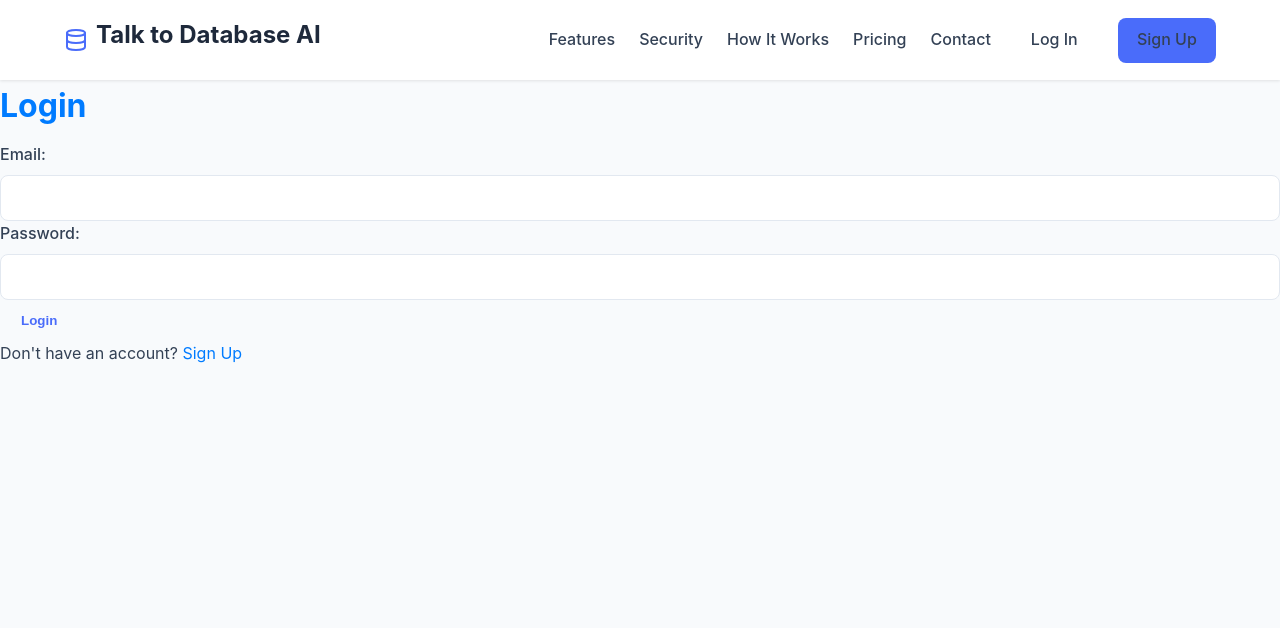
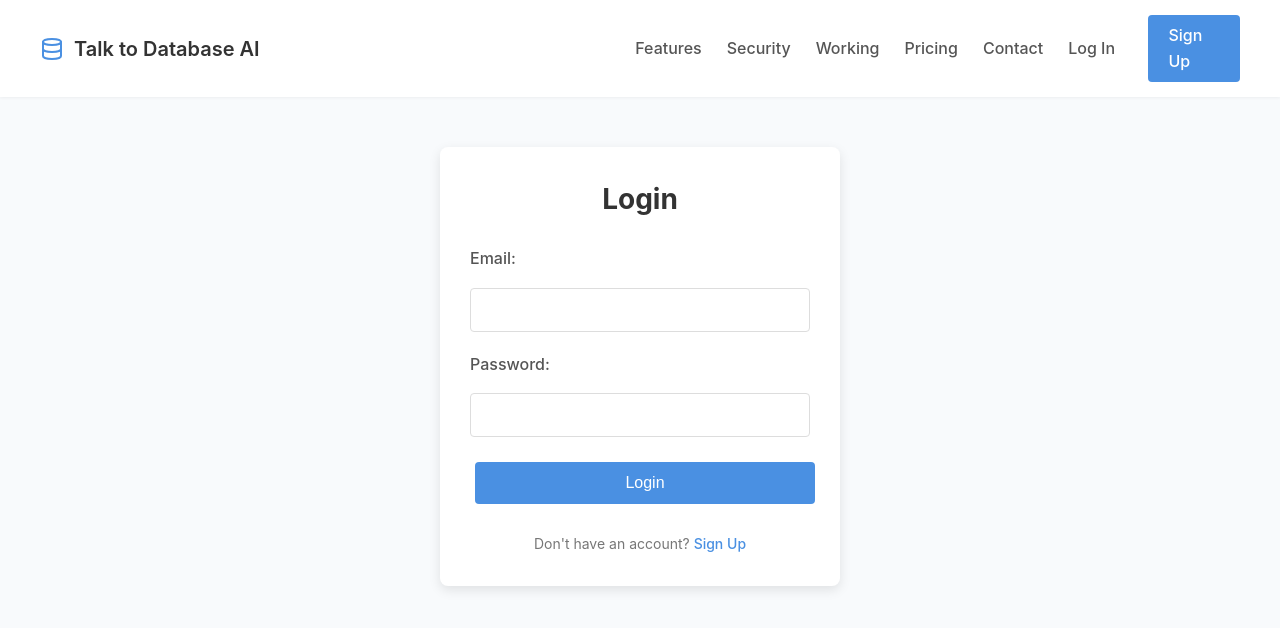
Before and after one commit to ashu-dwd/talk-to-db-v2-ignition, a React (Vite) app in the folder client/: page /login in a window 1280 px wide. Shown: the top 628 px of the page. Built offline with nearby package versions, Linux system fonts and the light colour scheme.

Commit message:
ui update

```diff
--- a/client/src/App.jsx
+++ b/client/src/App.jsx
@@ -1,7 +1,7 @@
 import ChatLayout from "./Pages/ChatLayout";
 import HomePage from "./Pages/Home";
 import { Database } from "lucide-react";
-import "./assets/css/Home.css";
+import "./assets/css/Nav.css";
 //import Home from "./Pages/Home";
 import { BrowserRouter as Router, Routes, Route, Link } from "react-router-dom";
 import Signup from "./Pages/Signup";
@@ -20,7 +20,7 @@ const App = () => {
           <div className="nav-links">
             <a href="#features">Features</a>
             <a href="#security">Security</a>
-            <a href="#how-it-works">How It Works</a>
+            <a href="#how-it-works">Working</a>
             <a href="#pricing">Pricing</a>
             <a href="#contact">Contact</a>
             <Link to="/login" className="login-btn">
--- a/client/src/Pages/Login.jsx
+++ b/client/src/Pages/Login.jsx
@@ -1,5 +1,6 @@
 import React, { useState } from "react";
 import axios from "axios";
+import "../assets/css/login.css";
 import { Link, useNavigate } from "react-router-dom";
 import { nanoid } from "nanoid";
 
--- a/client/src/Pages/Signup.jsx
+++ b/client/src/Pages/Signup.jsx
@@ -1,5 +1,6 @@
 import React, { useState } from "react";
 import axios from "axios";
+import "../assets/css/signup.css";
 
 function Signup() {
   const [email, setEmail] = useState("");
--- /dev/null
+++ b/client/src/assets/css/Login.css
@@ -0,0 +1,110 @@
+/* Login Page Styles */
+.login-container {
+  display: flex;
+  flex-direction: column;
+  align-items: center;
+  justify-content: center;
+  max-width: 400px;
+  margin: 50px auto;
+  padding: 30px;
+  background-color: #fff;
+  border-radius: 8px;
+  box-shadow: 0 4px 12px rgba(0, 0, 0, 0.1);
+}
+
+.login-container h1 {
+  margin-bottom: 24px;
+  color: #333;
+  font-size: 28px;
+  text-align: center;
+}
+
+.login-form {
+  width: 100%;
+}
+
+.form-group {
+  margin-bottom: 20px;
+}
+
+.form-group label {
+  display: block;
+  margin-bottom: 8px;
+  font-weight: 500;
+  color: #555;
+}
+
+.form-group input {
+  width: 100%;
+  padding: 12px;
+  border: 1px solid #ddd;
+  border-radius: 4px;
+  font-size: 16px;
+  transition: border-color 0.3s ease;
+}
+
+.form-group input:focus {
+  outline: none;
+  border-color: #4a90e2;
+  box-shadow: 0 0 0 2px rgba(74, 144, 226, 0.2);
+}
+
+.login-btn {
+  width: 100%;
+  padding: 12px;
+  background-color: #4a90e2;
+  color: white;
+  border: none;
+  border-radius: 4px;
+  font-size: 16px;
+  font-weight: 500;
+  cursor: pointer;
+  transition: background-color 0.3s ease;
+}
+
+.login-btn:hover {
+  background-color: #3a7bc8;
+}
+
+.login-btn:disabled {
+  background-color: #a0c0e4;
+  cursor: not-allowed;
+}
+
+.error-message {
+  width: 100%;
+  padding: 10px;
+  margin-bottom: 20px;
+  background-color: #ffebee;
+  color: #d32f2f;
+  border-radius: 4px;
+  font-size: 14px;
+  text-align: center;
+}
+
+.login-container p {
+  margin-top: 24px;
+  font-size: 14px;
+  color: #777;
+}
+
+.login-container a {
+  color: #4a90e2;
+  text-decoration: none;
+  font-weight: 500;
+  transition: color 0.3s ease;
+}
+
+.login-container a:hover {
+  color: #3a7bc8;
+  text-decoration: underline;
+}
+
+/* Responsive adjustments */
+@media (max-width: 480px) {
+  .login-container {
+    max-width: 100%;
+    margin: 20px;
+    padding: 20px;
+  }
+}
--- a/client/src/assets/css/Nav.css
+++ b/client/src/assets/css/Nav.css
@@ -1,35 +1,124 @@
-/* Navigation styles */
-nav {
-  background-color: #333;
-  padding: 15px 20px;
-  border-radius: 8px;
-  margin-bottom: 20px;
-  box-shadow: 0 2px 5px rgba(0, 0, 0, 0.2);
+/* Reset the existing navbar styling */
+.navbar {
+  display: flex !important;
+  align-items: center !important;
+  justify-content: space-between !important;
+  padding: 15px 40px !important;
+  background-color: #fff !important;
+  box-shadow: 0 1px 3px rgba(0, 0, 0, 0.05) !important;
+  border-radius: 0 !important;
+  margin-bottom: 0 !important;
 }
 
-.nav-link {
-  color: white;
-  text-decoration: none;
-  font-size: 16px;
-  font-weight: 500;
-  margin-right: 15px;
-  padding: 8px 12px;
-  border-radius: 4px;
-  transition: all 0.3s ease;
-  display: inline-block;
+/* Logo styling */
+.navbar .logo {
+  display: flex !important;
+  align-items: center !important;
+  gap: 10px !important;
 }
 
-.nav-link:hover {
-  background-color: #555;
-  transform: translateY(-2px);
+.navbar .logo h1 {
+  font-size: 20px !important;
+  font-weight: 600 !important;
+  color: #333 !important;
+  margin: 0 !important;
 }
 
-.nav-link:active {
-  background-color: #444;
-  transform: translateY(0);
+.navbar .logo-icon {
+  color: #4a90e2 !important;
+  font-size: 24px !important;
 }
 
-/* Remove <br> tags and style links to be inline */
-nav br {
-  display: none;
+/* Navigation links container */
+.navbar .nav-links {
+  display: flex !important;
+  align-items: center !important;
+  gap: 25px !important;
 }
+
+/* Basic link styling */
+.navbar .nav-links a {
+  color: #555 !important;
+  text-decoration: none !important;
+  font-size: 16px !important;
+  font-weight: 500 !important;
+  gap: 2.5 rem !important;
+  transition: color 0.3s ease !important;
+  background-color: transparent !important;
+  padding: 0 !important;
+  margin: 0 !important;
+  display: inline-block !important;
+  transform: none !important;
+}
+
+.navbar .nav-links a:hover {
+  color: #4a90e2 !important;
+  background-color: transparent !important;
+  transform: none !important;
+}
+
+/* Login button */
+.navbar .login-btn {
+  padding: 8px 18px !important;
+  border-radius: 4px !important;
+  font-weight: 500 !important;
+  background-color: #f0f5ff !important;
+  color: #4a90e2 !important;
+  transition: background-color 0.3s ease !important;
+}
+
+.navbar .login-btn:hover {
+  background-color: #e0eaff !important;
+  transform: none !important;
+}
+
+/* Sign up button */
+.navbar .signup-btn {
+  padding: 8px 18px !important;
+  border-radius: 4px !important;
+  font-weight: 500 !important;
+  background-color: #4a90e2 !important;
+  color: white !important;
+  transition: background-color 0.3s ease !important;
+}
+
+.navbar .signup-btn:hover {
+  background-color: #3a7bc8 !important;
+  transform: none !important;
+}
+
+/* Override any nav class from your previous CSS */
+nav.navbar {
+  background-color: #fff !important;
+  padding: 15px 40px !important;
+}
+/* Sign Up button specific styling */
+.navbar .signup-btn,
+.navbar .nav-links .signup-btn,
+.signup-btn,
+a.signup-btn {
+  padding: 8px 20px !important;
+  border-radius: 4px !important;
+  font-weight: 500 !important;
+  background-color: #4a90e2 !important;
+  color: white !important;
+  text-decoration: none !important;
+  transition: background-color 0.3s ease !important;
+  display: inline-block !important;
+}
+
+.navbar .signup-btn:hover,
+.navbar .nav-links .signup-btn:hover,
+.signup-btn:hover,
+a.signup-btn:hover {
+  background-color: #3a7bc8 !important;
+  color: white !important;
+}
+
+/* Ensure primary button class is also styled */
+.primary-btn,
+.navbar .primary-btn,
+a.primary-btn {
+  background-color: #4a90e2 !important;
+  color: white !important;
+}
--- /dev/null
+++ b/client/src/assets/css/Signup.css
@@ -0,0 +1,111 @@
+/* Signup Page Styles */
+.signup-container {
+  display: flex;
+  flex-direction: column;
+  align-items: center;
+  justify-content: center;
+  max-width: 400px;
+  margin: 50px auto;
+  padding: 30px;
+  background-color: #fff;
+  border-radius: 8px;
+  box-shadow: 0 4px 12px rgba(0, 0, 0, 0.1);
+}
+
+.signup-container h1 {
+  margin-bottom: 24px;
+  color: #333;
+  font-size: 28px;
+  text-align: center;
+}
+
+.signup-form {
+  width: 100%;
+}
+
+.form-group {
+  margin-bottom: 20px;
+}
+
+.form-group label {
+  display: block;
+  margin-bottom: 8px;
+  font-weight: 500;
+  color: #555;
+}
+
+.form-group input {
+  width: 100%;
+  padding: 12px;
+  border: 1px solid #ddd;
+  border-radius: 4px;
+  font-size: 16px;
+  transition: border-color 0.3s ease;
+}
+
+.form-group input:focus {
+  outline: none;
+  border-color: #4a90e2;
+  box-shadow: 0 0 0 2px rgba(74, 144, 226, 0.2);
+}
+
+.signup-btn {
+  width: 100%;
+  padding: 12px;
+  background-color: #4a90e2;
+  color: white;
+  border: none;
+  border-radius: 4px;
+  font-size: 16px;
+  font-weight: 500;
+  cursor: pointer;
+  transition: background-color 0.3s ease;
+  margin-bottom: 16px;
+}
+
+.signup-btn:hover {
+  background-color: #3a7bc8;
+}
+
+.signup-btn:disabled {
+  background-color: #a0c0e4;
+  cursor: not-allowed;
+}
+
+.error-message {
+  width: 100%;
+  padding: 10px;
+  margin-top: 8px;
+  background-color: #ffebee;
+  color: #d32f2f;
+  border-radius: 4px;
+  font-size: 14px;
+  text-align: center;
+}
+
+.signup-container p {
+  margin-top: 24px;
+  font-size: 14px;
+  color: #777;
+}
+
+.signup-container a {
+  color: #4a90e2;
+  text-decoration: none;
+  font-weight: 500;
+  transition: color 0.3s ease;
+}
+
+.signup-container a:hover {
+  color: #3a7bc8;
+  text-decoration: underline;
+}
+
+/* Responsive adjustments */
+@media (max-width: 480px) {
+  .signup-container {
+    max-width: 100%;
+    margin: 20px;
+    padding: 20px;
+  }
+}
```
Also changed, not shown: client/src/App.css (deleted), 1 other file (tests, documents, lock files or other folders).
